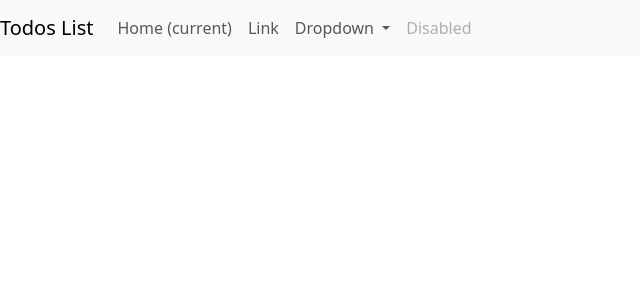
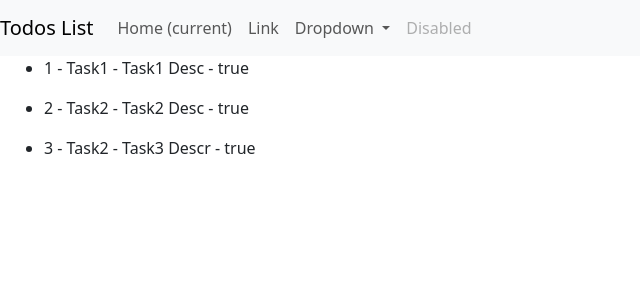
Before and after one commit to Himanshjain/Angular-Practice, an Angular app: page / in a window 1280 px wide. Shown: the top 300 px of the page, without its empty margins (0-640 px from the left). Built offline with nearby package versions, Linux system fonts and the light colour scheme.

Commit message:
2 files modified, 3 added

```diff
--- /dev/null
+++ b/src/app/MyComponents/todo-item/todo-item.component.html
@@ -0,0 +1,3 @@
+<p>
+todo-item works!
+</p>
--- a/src/app/MyComponents/todos/todos.component.html
+++ b/src/app/MyComponents/todos/todos.component.html
@@ -1,3 +1,7 @@
-<div *ngFor="let todo of todos">
-  <!-- <app-todo-item [todo]="todo"></app-todo-item> -->
-</div>
+<!-- <div *ngFor="let todo of todos">
+  <app-todo-item [todo]="todo"></app-todo-item>
+</div> -->
+
+<ul *ngFor="let todo of todos">
+  <li>{{todo.sno}} - {{todo.title}} - {{todo.desc}} - {{todo.active}}</li>
+</ul>
--- a/src/app/MyComponents/todos/todos.component.ts
+++ b/src/app/MyComponents/todos/todos.component.ts
@@ -1,6 +1,6 @@
 import { Component, OnInit } from '@angular/core';
 import {Todo} from '../../Todo';
-// import {TodoItemComponent} from './todo-item/todo-item.component';
+import {TodoItemComponent} from '../todo-item/todo-item.component';
 
 @Component({
   selector: 'app-todos',
```
Also changed, not shown: src/app/MyComponents/todo-item/todo-item.component.ts (added, +15 -0 lines), src/app/MyComponents/todo-item/todo-item.component.css (added).
